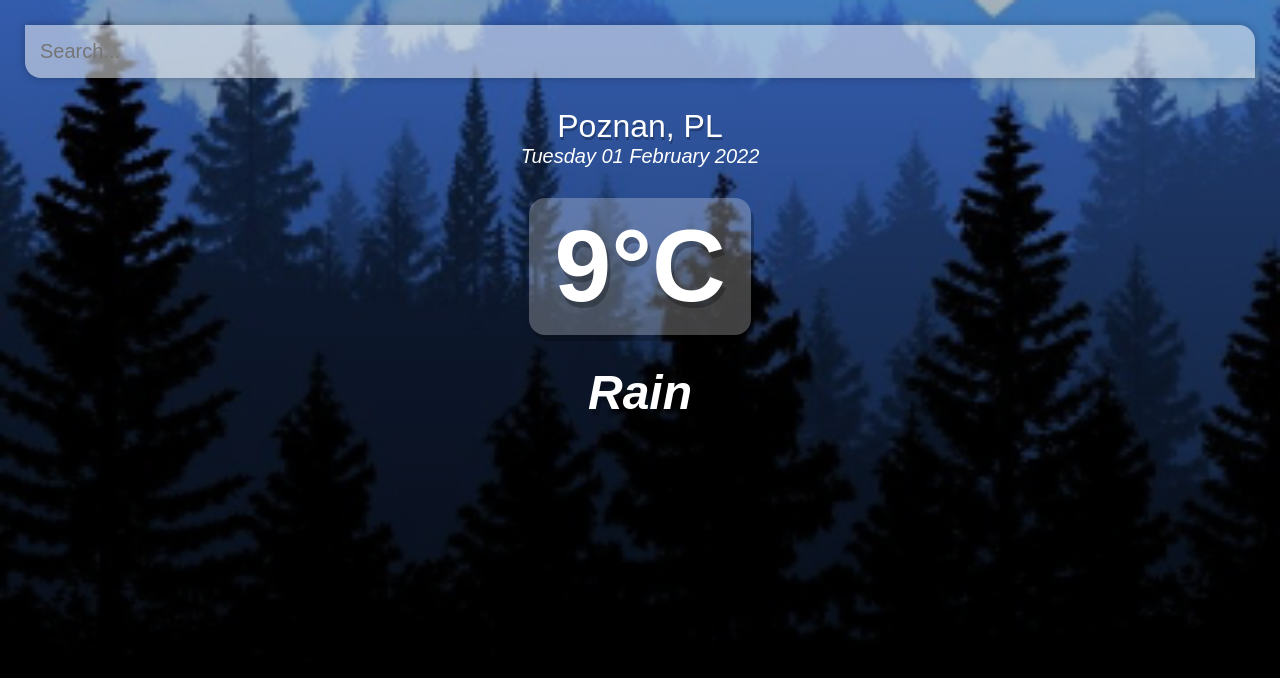
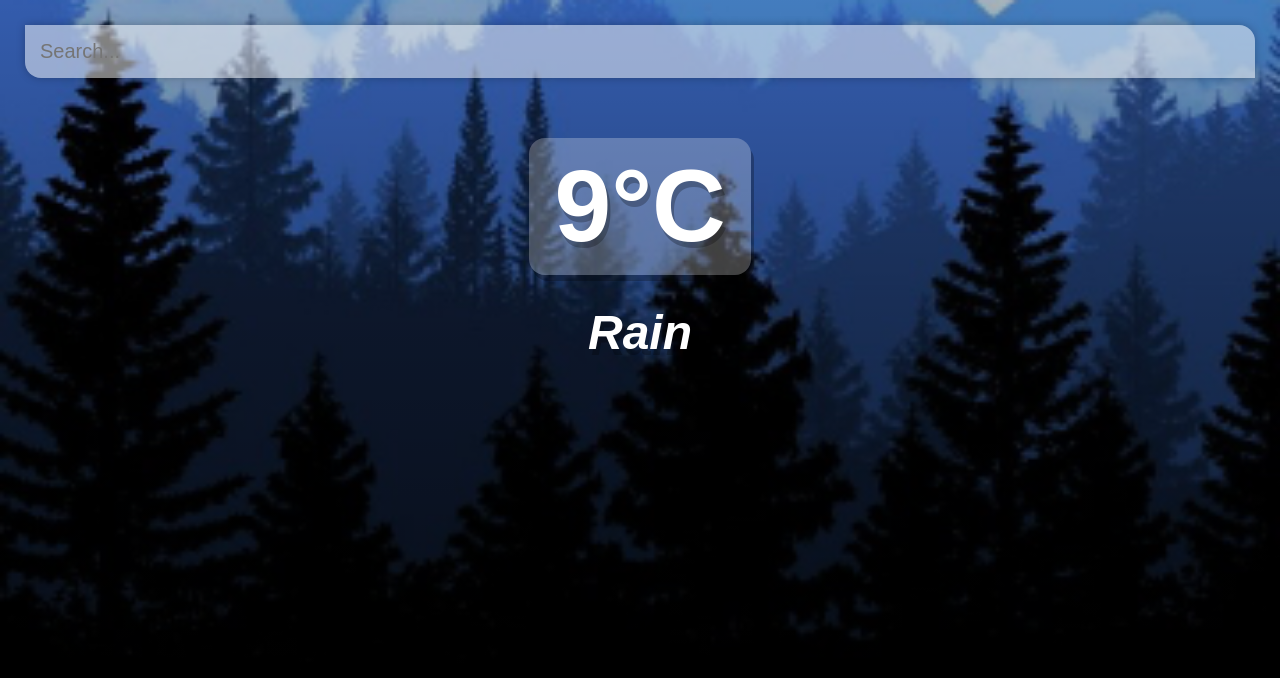
Before and after one commit to radek-winiecki/weather-app, a Vue app: page / in a window 1280 px wide. Shown: the top 678 px of the page. Built offline with nearby package versions, Linux system fonts and the light colour scheme.

Commit message:
change the fetch request - it doesn't work

```diff
--- a/src/App.vue
+++ b/src/App.vue
@@ -13,9 +13,9 @@
         <!-- {{ query }} -->
       </div>
 
-      <div class="weather-wrap">
+      <div class="weather-wrap" v-if="typeof weather.main != 'undefined'">
         <div class="location-box">
-          <div class="location">Poznan, PL</div>
+          <div class="location">{{ weather.name }}, {{ weather.sys.country }}</div>
           <div class="date">Tuesday 01 February 2022</div>
         </div>
       </div>
@@ -45,7 +45,7 @@
   methods: {
     fetchWeather (e) {
       if(e.key == "Enter") {
-        fetch(`${this.api_base}weather?q=${this.query}&units=metric&APPID=${this.api_key}`)
+        fetch(`${this.url_base}weather?q=${this.query}&units=metric&APPID=${this.api_key}`)
         .then(res => {
           return res.json();
         }).then(this.setResults);
```
